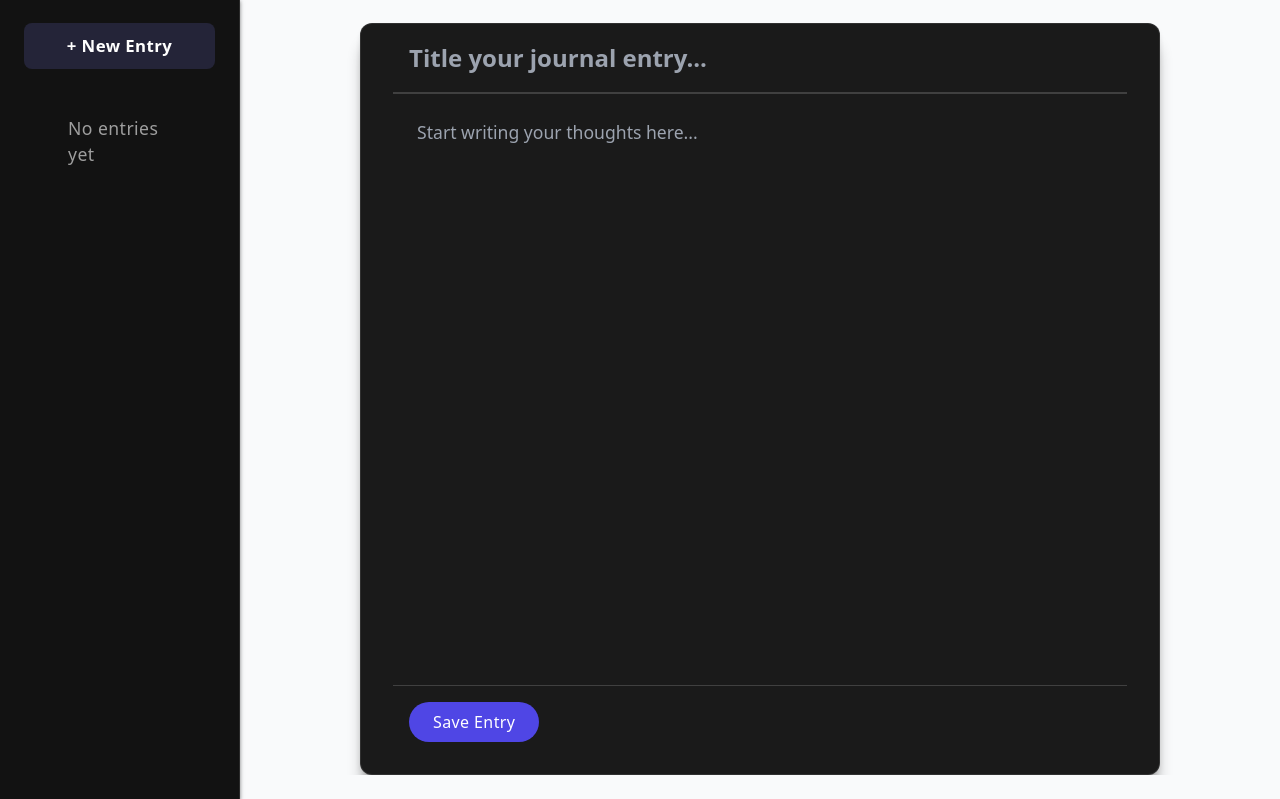
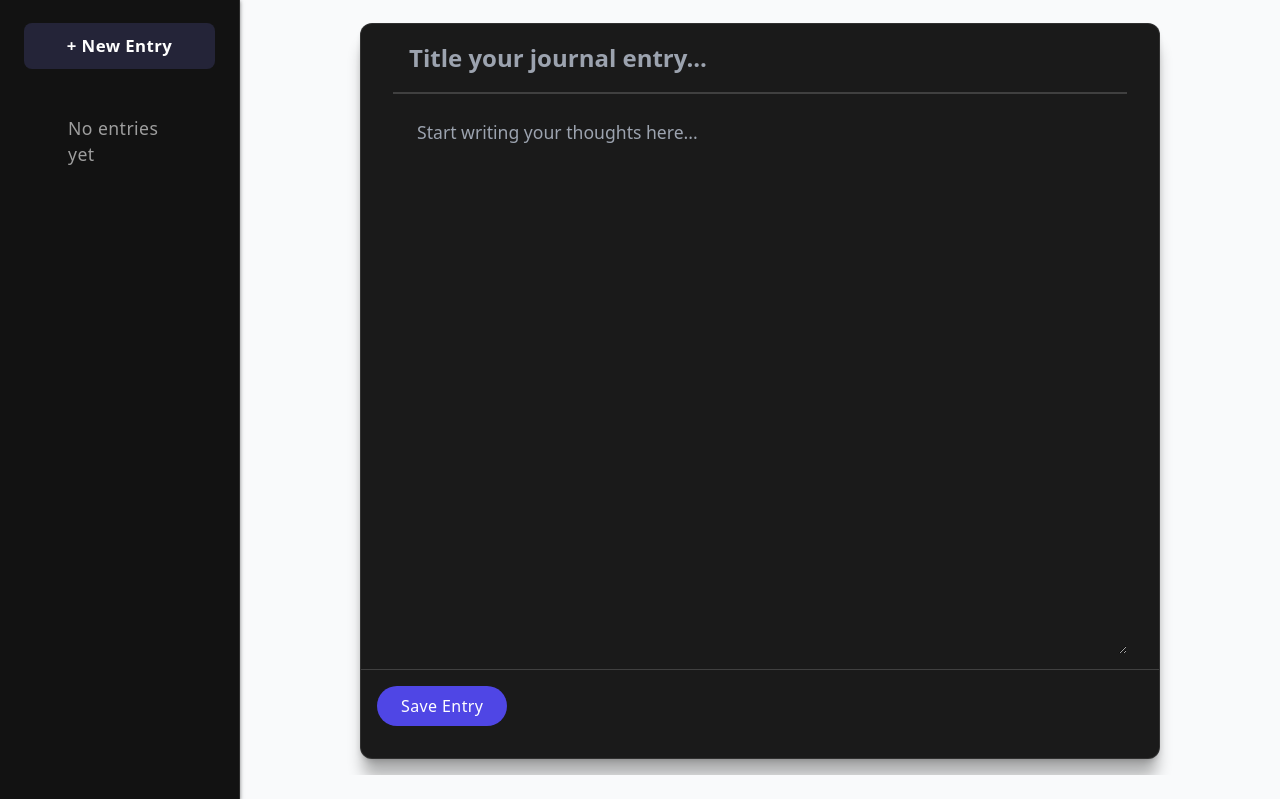
Before and after one commit to raghavagg4/MyJournal, a Flask app: page /journal in a window 1280 px wide. Shown: the part 81-880 px from the top of the page. Run offline with Flask 2, Linux system fonts and the light colour scheme; the visitor is signed in with stand-in values (Sample User, id 1); data that the repository does not hold is empty; style sheets or scripts are compiled from the project's sources.

Commit message:
Updated the style of text box to handle overflows when it is completely filled

```diff
--- a/Journal/flask_app/static/journal-content.css
+++ b/Journal/flask_app/static/journal-content.css
@@ -9,6 +9,10 @@
   margin: 0 auto;
   padding: 0 2rem;
   border: 0.8px solid rgba(255, 255, 255, 0.1);
+  height: calc(100vh - 4rem);
+  display: flex;
+  flex-direction: column;
+  position: relative;
 }
 
 .journal-title-input {
@@ -35,10 +39,13 @@
   font-size: 1.1rem !important;
   line-height: 1.7 !important;
   background-color: #1a1a1a !important;
-  min-height: 70vh !important;
-  resize: none;
+  min-height: calc(100vh - 15rem) !important;
+  height: calc(100vh - 15rem) !important;
+  resize: vertical;
   transition: all 0.3s ease;
   color: white !important;
+  flex: 1;
+  overflow-y: auto;
 }
 
 .journal-content-input:focus {
@@ -77,4 +84,11 @@
   padding: 1rem;
   background-color: #1a1a1a;
   border-top: 1px solid #404040;
+  margin-top: auto;
+  position: sticky;
+  bottom: 0;
+  z-index: 10;
+  width: calc(100% + 4rem);
+  margin-left: -2rem;
+  margin-right: -2rem;
 }
```
